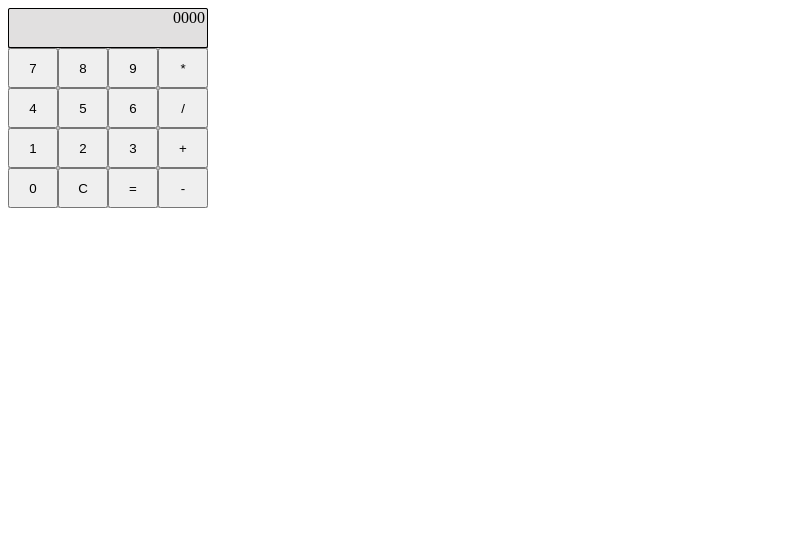
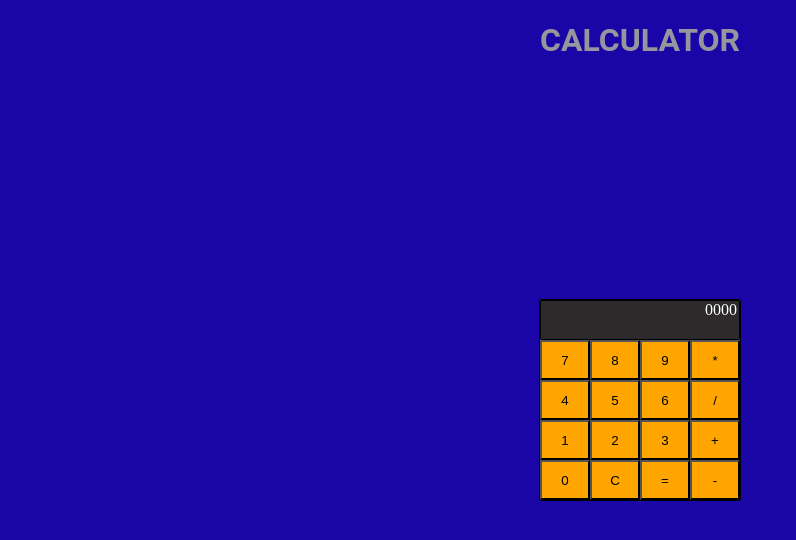
Before and after one commit to joseluiscarrere/calculator, a plain HTML site: page index.html in a window 1280 px wide. Shown: the whole page, without its empty margins (0-796 px from the left). Drawn offline with Linux system fonts and the light colour scheme.

Commit message:
Add title and styles to calculator (orange buttons,black display, blue background color)

```diff
--- a/index.html
+++ b/index.html
@@ -12,6 +12,8 @@
 </head>
 
 <body>
+
+    <h1>CALCULATOR</h1>
 
     <div id="outer-container">
         <div id="display" class="inner-container">
--- a/styles.css
+++ b/styles.css
@@ -1,12 +1,29 @@
+body {
+    background-color: rgb(26, 5, 166);
+}
+
+h1 {
+    text-align: center;
+    color: hsla(0,0%,62%,0.95);
+    font-family: 'Roboto', sans-serif;
+}
+
 #outer-container {
     display: flex;
     flex-direction: column;
+
+    position: absolute;
+    left: 50%;
+    right:50%;
+    top: 50%;
+    transform: translate(-50%, -50%);
 
     background-color: rgb(88, 88, 88);
     /* border: 1px solid black; */
     border-radius: 2px;
     width: 200px;
     height: 200px;
+    border: 1px solid black;
 }
 
 .inner-container {
@@ -25,7 +42,8 @@
     justify-content: flex-end;
     /* flex-grow: 1; */
 
-    background-color: rgb(225, 224, 224);
+    background-color: rgb(44,42,42);
+    color: white;
     border: 1px solid black;
     border-radius: 2px;
     padding-right: 2px;
@@ -43,4 +61,5 @@ button {
     height: -webkit-fill-available;
     text-align: center;
     flex-grow: 1;
+    background-color: orange;
 }
```
